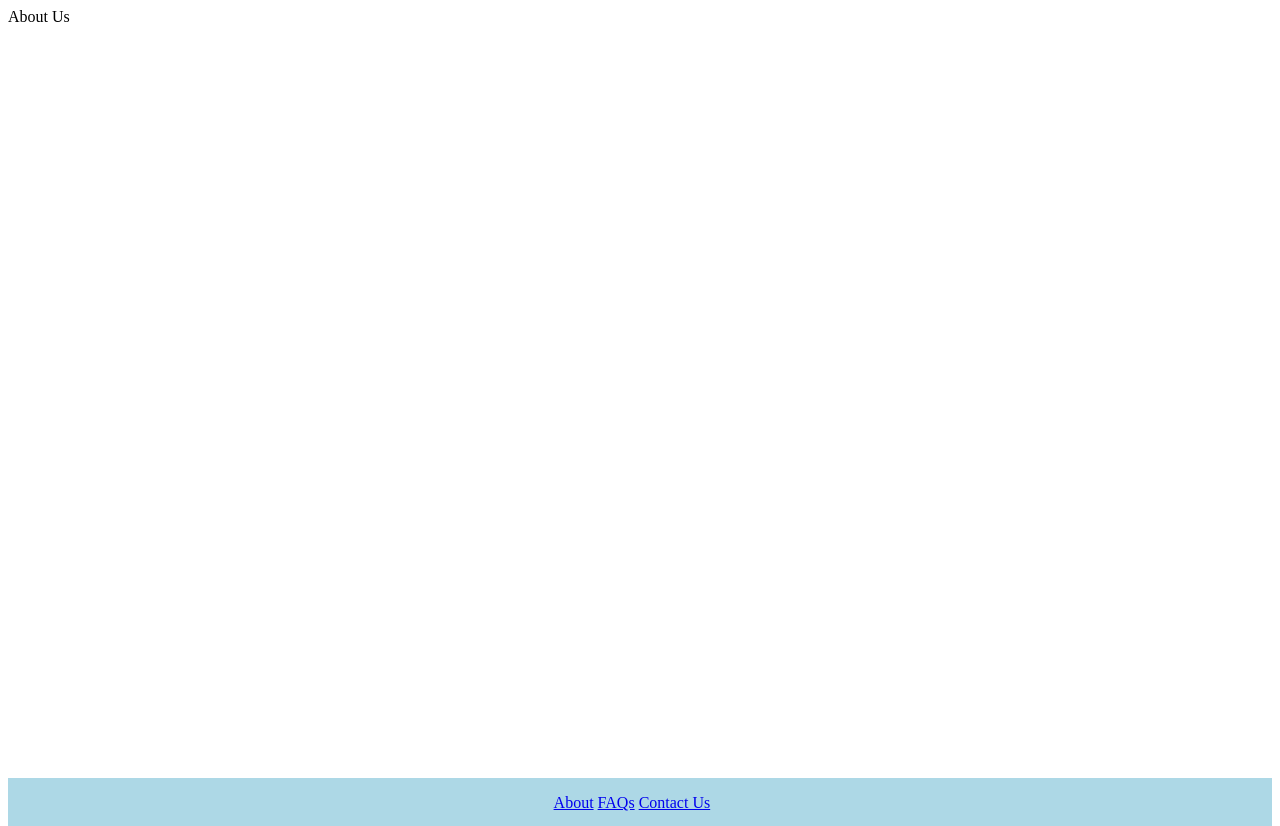
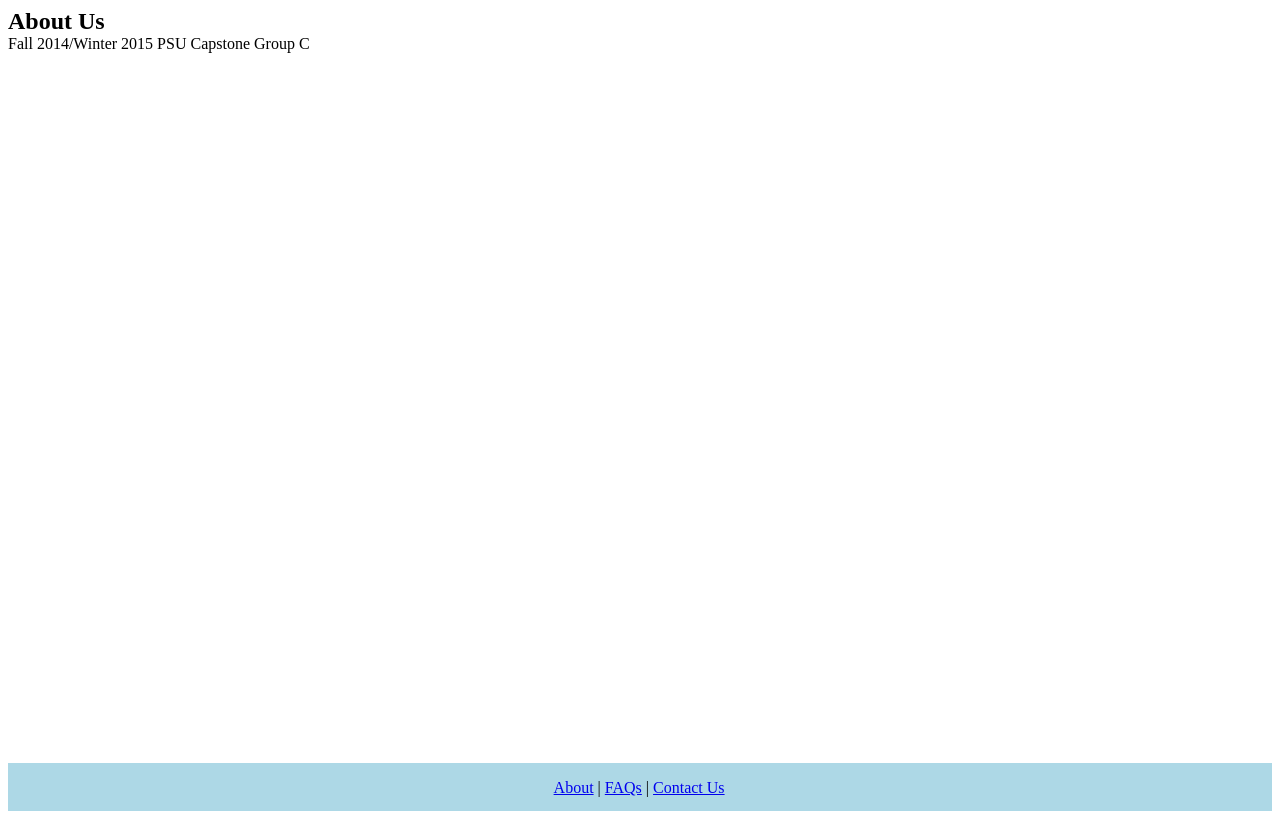
Before and after one commit to bstjohn/bpe_capstone, a Django app: page /info/about/ in a window 1280 px wide. Run offline with Django 3.2, Linux system fonts and the light colour scheme.

Commit message:
Simple styling added to the header of pages

```diff
--- a/info/templates/info/about.html
+++ b/info/templates/info/about.html
@@ -7,4 +7,5 @@
 {% endblock %}
 
 {% block content %}
+    <div>Fall 2014/Winter 2015 PSU Capstone Group C</div>
 {% endblock %}
--- a/info/templates/info/contact.html
+++ b/info/templates/info/contact.html
@@ -3,7 +3,7 @@
 {% block title %}Contact{% endblock %}
 
 {% block header %}
-        {% block header-title %}Contact Us{% endblock %}
+    {% block header-title %}Contact Us{% endblock %}
 {% endblock %}
 
 {% block content %}
--- a/info/templates/info/index.html
+++ b/info/templates/info/index.html
@@ -3,7 +3,7 @@
 {% block title %}Info Index{% endblock %}
 
 {% block header %}
-        {% block header-title %}Information Index{% endblock %}
+    {% block header-title %}Information Index{% endblock %}
 {% endblock %}
 
 {% block content %}
--- a/static/general/style.css
+++ b/static/general/style.css
@@ -1,12 +1,18 @@
 /* Ensures the body content does not
     overlap the footer */
 html, body, #container {
-    height: 100%;
+    height: 99%;
 }
+
 /* For IE Version <= 6*/
 body > #container {
     height: auto;
-    min-height: 100%;
+    min-height: 99%;
+}
+
+#header {
+    font-size: 150%;
+    font-weight: bold;
 }
 
 /* Prevents body content from being behind
--- a/templates/user/base.html
+++ b/templates/user/base.html
@@ -10,7 +10,7 @@
 <body>
     <div id="header">
         {% block header %}
-        <h1>{% block header-title %}BPE Project{% endblock %}</h1>
+            {% block header-title %}BPE Project{% endblock %}
         {% endblock %}
     </div>
 
@@ -22,8 +22,8 @@
 
     <div id="footer">
         <ul id="footer-link-bar">
-            <li class="footer-link"><a href="/info/about/">About</a></li>
-            <li class="footer-link"><a href="/info/faq/">FAQs</a></li>
+            <li class="footer-link"><a href="/info/about/">About</a> | </li>
+            <li class="footer-link"><a href="/info/faq/">FAQs</a> | </li>
             <li class="footer-link"><a href="/info/contact/">Contact Us</a></li>
         </ul>
     </div>
```
